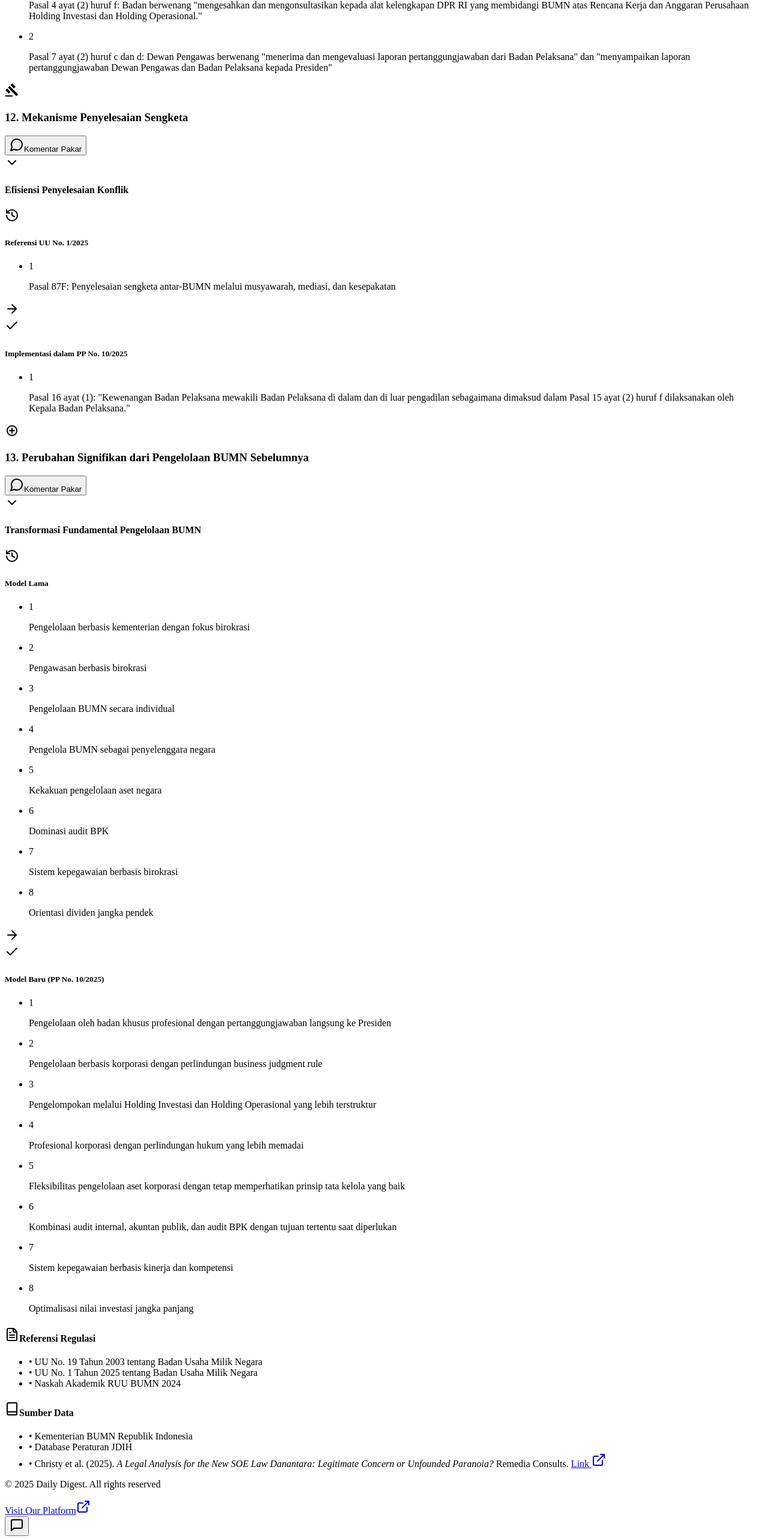
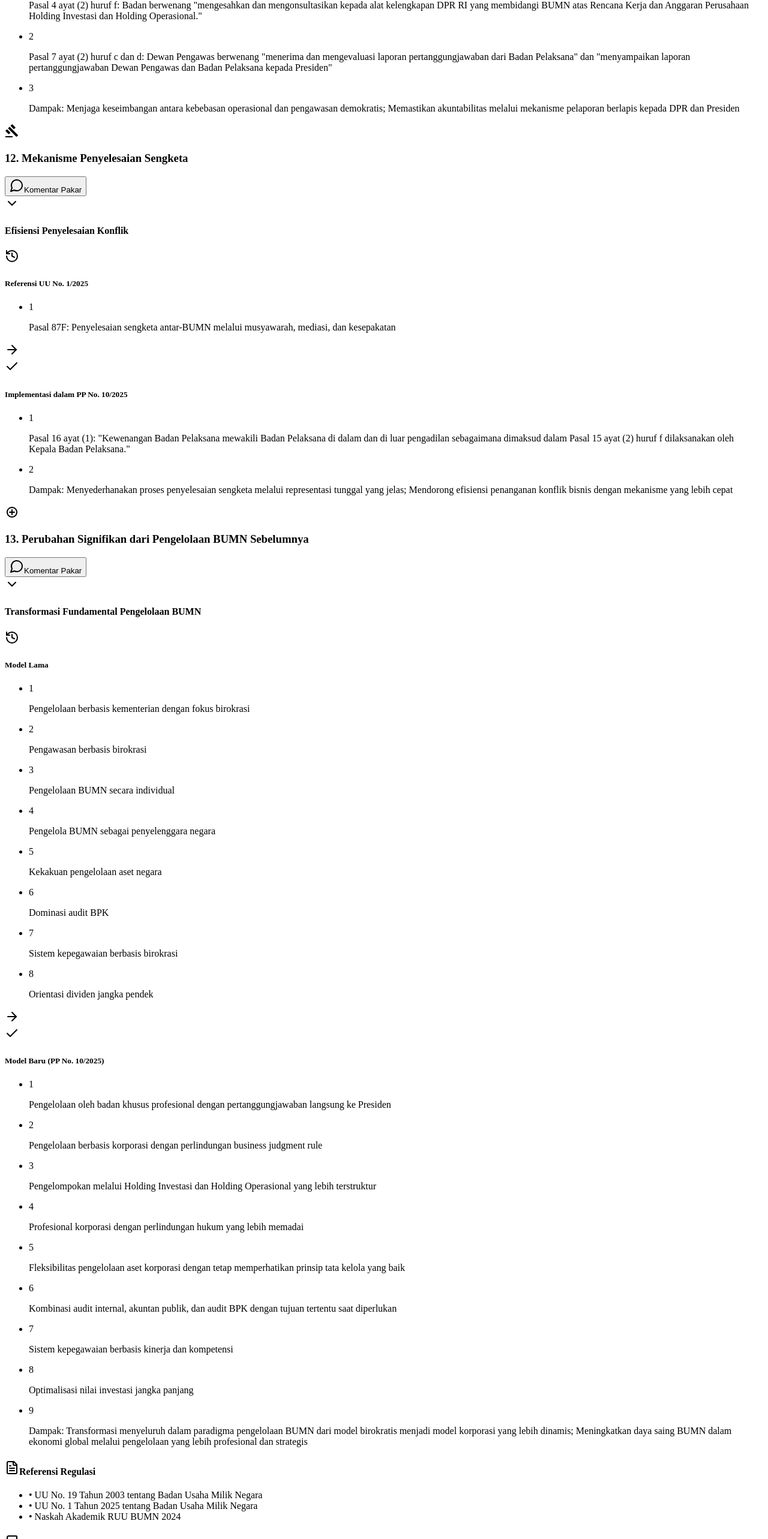
Before and after one commit to lucacadalora/BUMN-vs-DanantaraComparison, a React (Vite) app in the folder client/: page /pp-comparison in a window 1280 px wide. Shown: the part 8576-11142 px from the top of the page at 60% size. Built offline with nearby package versions, Linux system fonts and the light colour scheme.

Commit message:
Add impact analysis to BUMN law comparison data.
Screenshot: https://storage.googleapis.com/screenshot-production-us-central1/e0b1ac95-835e-4745-afcc-3919247f3de4/9f5f8d33-2b7f-4779-97b0-d3c65b1b97ee.jpg

```diff
--- a/client/src/data/ppComparisonData.ts
+++ b/client/src/data/ppComparisonData.ts
@@ -285,7 +285,8 @@ export const ppComparisonData: ComparisonSection[] = [
           title: "Implementasi dalam PP No. 10/2025",
           points: [
             "Pasal 4 ayat (2) huruf f: Badan berwenang \"mengesahkan dan mengonsultasikan kepada alat kelengkapan DPR RI yang membidangi BUMN atas Rencana Kerja dan Anggaran Perusahaan Holding Investasi dan Holding Operasional.\"",
-            "Pasal 7 ayat (2) huruf c dan d: Dewan Pengawas berwenang \"menerima dan mengevaluasi laporan pertanggungjawaban dari Badan Pelaksana\" dan \"menyampaikan laporan pertanggungjawaban Dewan Pengawas dan Badan Pelaksana kepada Presiden\""
+            "Pasal 7 ayat (2) huruf c dan d: Dewan Pengawas berwenang \"menerima dan mengevaluasi laporan pertanggungjawaban dari Badan Pelaksana\" dan \"menyampaikan laporan pertanggungjawaban Dewan Pengawas dan Badan Pelaksana kepada Presiden\"",
+            "Dampak: Menjaga keseimbangan antara kebebasan operasional dan pengawasan demokratis; Memastikan akuntabilitas melalui mekanisme pelaporan berlapis kepada DPR dan Presiden"
           ]
         }
       }
@@ -307,7 +308,8 @@ export const ppComparisonData: ComparisonSection[] = [
         new: {
           title: "Implementasi dalam PP No. 10/2025",
           points: [
-            "Pasal 16 ayat (1): \"Kewenangan Badan Pelaksana mewakili Badan Pelaksana di dalam dan di luar pengadilan sebagaimana dimaksud dalam Pasal 15 ayat (2) huruf f dilaksanakan oleh Kepala Badan Pelaksana.\""
+            "Pasal 16 ayat (1): \"Kewenangan Badan Pelaksana mewakili Badan Pelaksana di dalam dan di luar pengadilan sebagaimana dimaksud dalam Pasal 15 ayat (2) huruf f dilaksanakan oleh Kepala Badan Pelaksana.\"",
+            "Dampak: Menyederhanakan proses penyelesaian sengketa melalui representasi tunggal yang jelas; Mendorong efisiensi penanganan konflik bisnis dengan mekanisme yang lebih cepat"
           ]
         }
       }
@@ -343,7 +345,8 @@ export const ppComparisonData: ComparisonSection[] = [
             "Fleksibilitas pengelolaan aset korporasi dengan tetap memperhatikan prinsip tata kelola yang baik",
             "Kombinasi audit internal, akuntan publik, dan audit BPK dengan tujuan tertentu saat diperlukan",
             "Sistem kepegawaian berbasis kinerja dan kompetensi",
-            "Optimalisasi nilai investasi jangka panjang"
+            "Optimalisasi nilai investasi jangka panjang",
+            "Dampak: Transformasi menyeluruh dalam paradigma pengelolaan BUMN dari model birokratis menjadi model korporasi yang lebih dinamis; Meningkatkan daya saing BUMN dalam ekonomi global melalui pengelolaan yang lebih profesional dan strategis"
           ]
         }
       }
```
